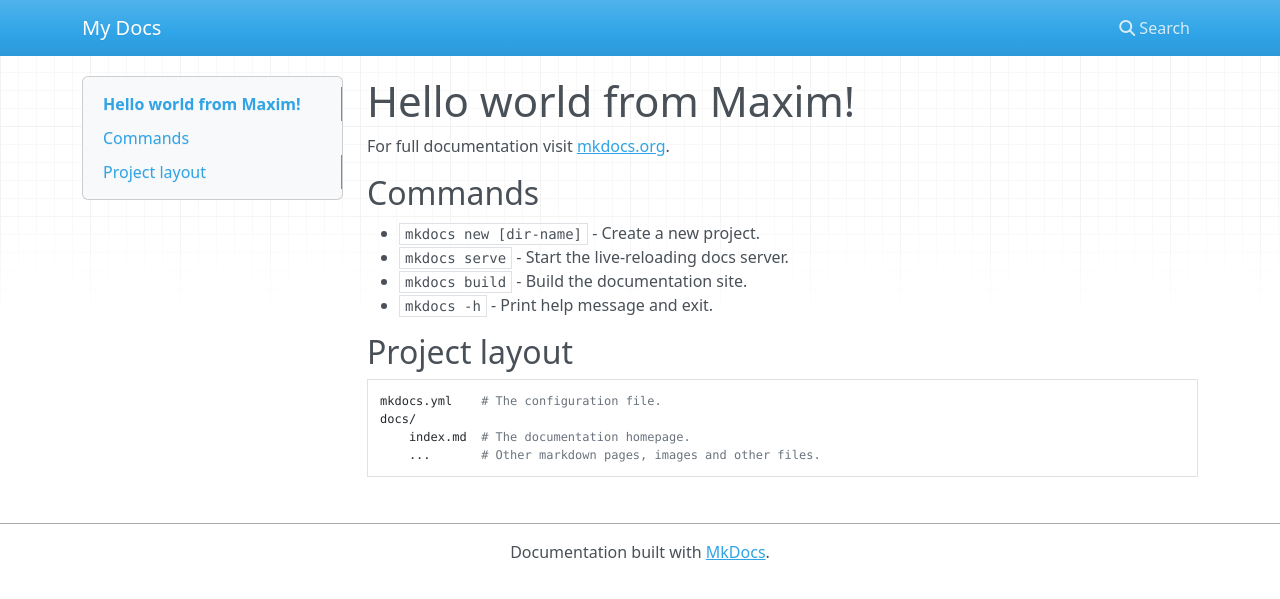
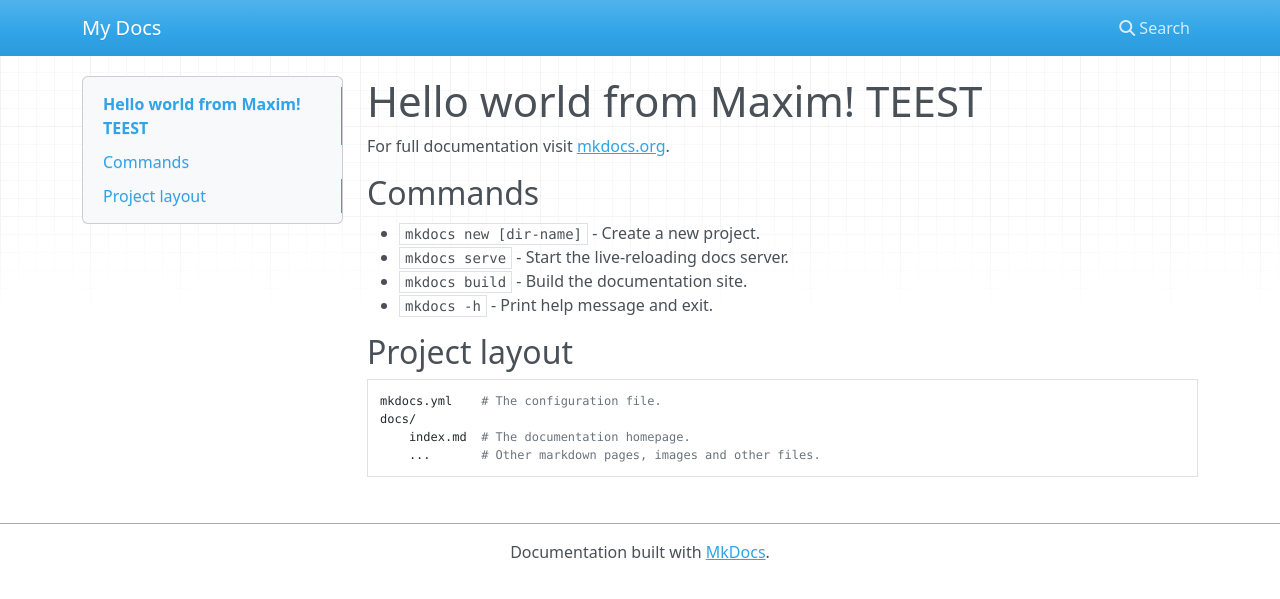
Before and after one commit to maksPir/mkdocs-site, an MkDocs documentation site: the page built from docs/index.md, in a window 1280 px wide. Shown: the top 599 px of the page. Built offline with MkDocs 1.6.1, drawn with Linux system fonts in a browser that asks for light colours; nearby versions of some CDN libraries.

```diff
--- a/docs/index.md
+++ b/docs/index.md
@@ -1,4 +1,4 @@
-# Hello world from Maxim!
+# Hello world from Maxim! TEEST
 
 For full documentation visit [mkdocs.org](https://www.mkdocs.org).
 
```
Also changed, not shown: 1 other file.
